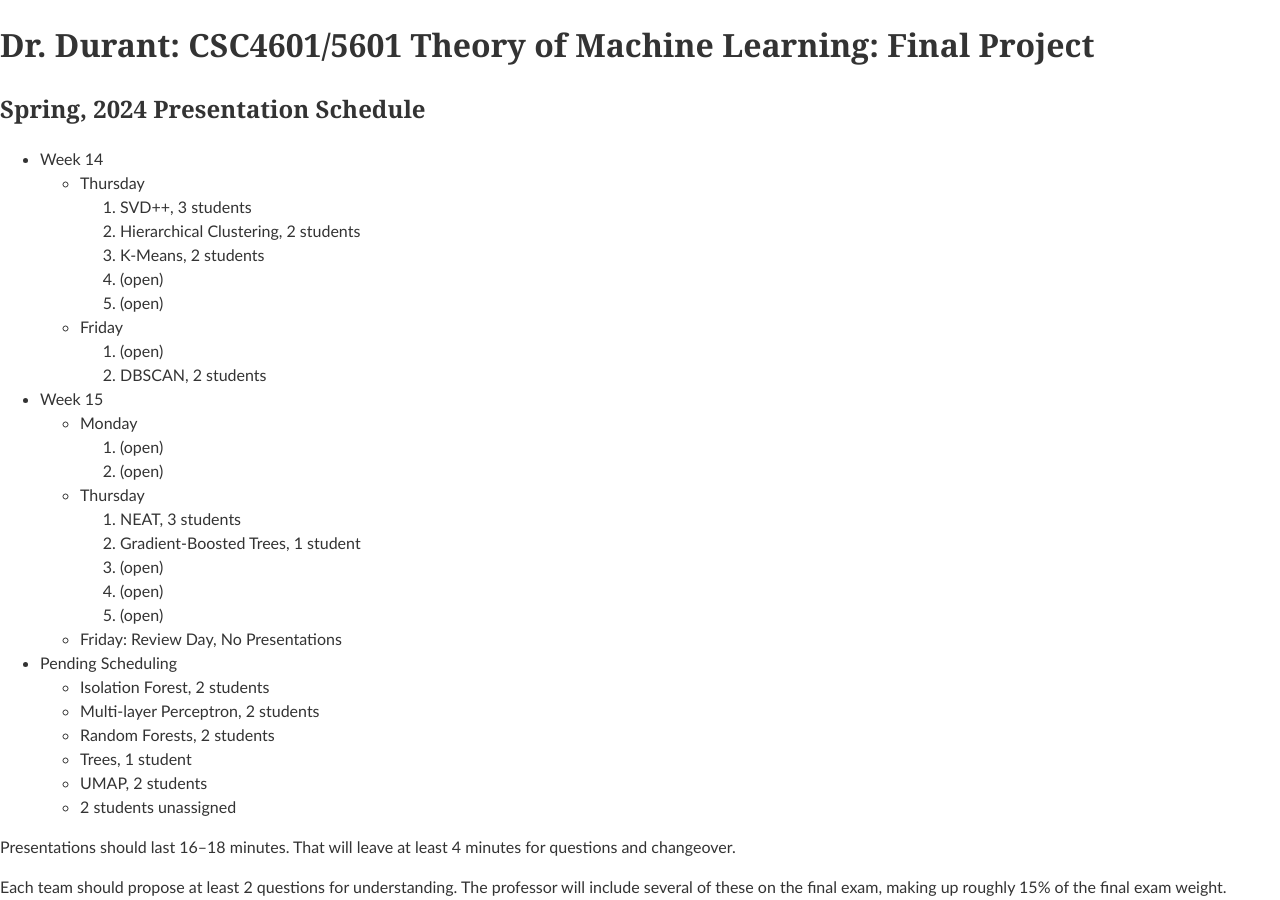
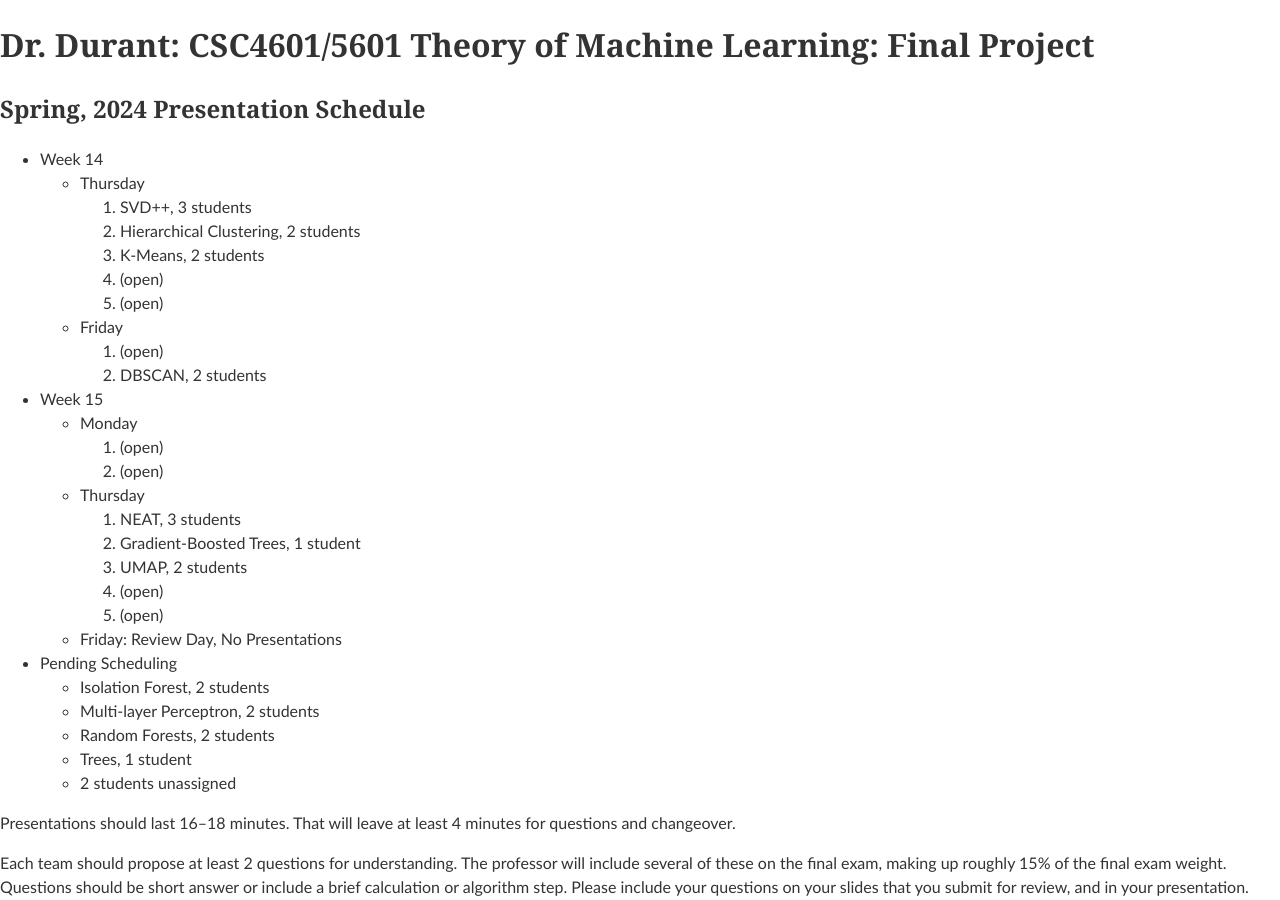
Before and after one commit to edurant/edurant.github.io, a Jekyll site: the page built from courses/csc4601/project.md, in a window 1280 px wide and 900 px high. Built offline with Jekyll 4.4.1, drawn with Linux system fonts in a browser that asks for light colours; some of the changed lines change nothing that is shown.

Commit message:
CSC4601 presentation schedule

```diff
--- a/courses/csc4601/project.md
+++ b/courses/csc4601/project.md
@@ -21,7 +21,7 @@
   * Thursday
     1. NEAT, 3 students
     1. Gradient-Boosted Trees, 1 student
-    1. (open)
+    1. UMAP, 2 students
     1. (open)
     1. (open)
   * Friday: Review Day, No Presentations
@@ -30,7 +30,6 @@
   * Multi-layer Perceptron, 2 students
   * Random Forests, 2 students
   * Trees, 1 student
-  * UMAP, 2 students
   * 2 students unassigned
 
 Presentations should last 16–18 minutes. That will leave at least 4 minutes for questions and changeover.
```
